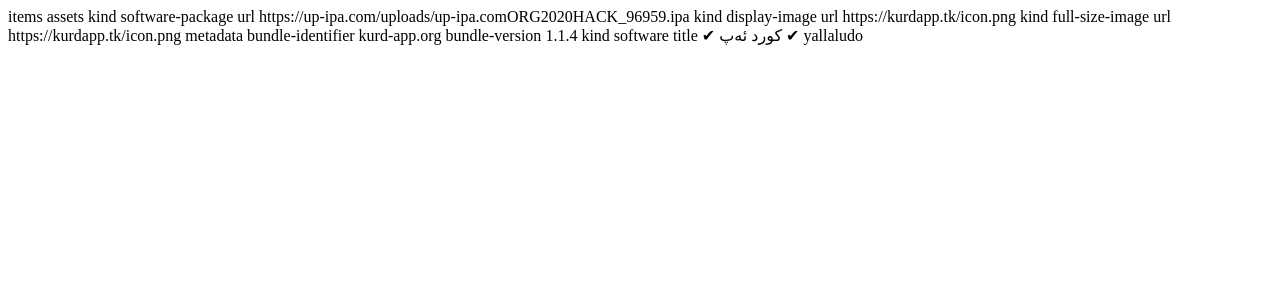
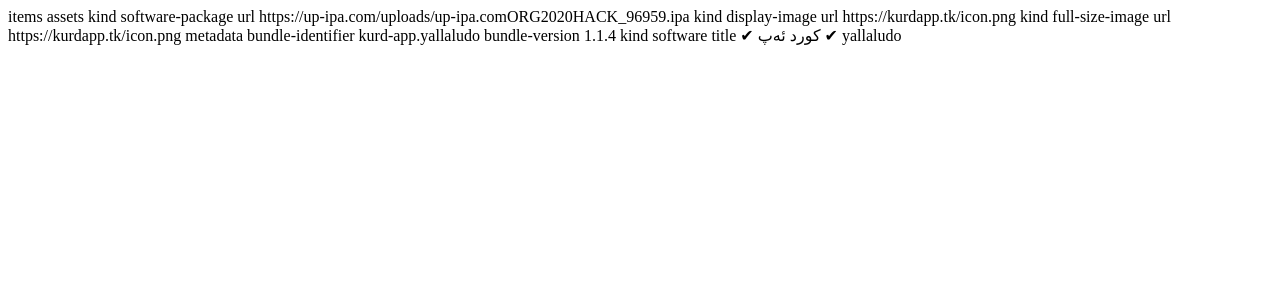
Before and after one commit to ashtemzere/n, a PHP site: page /plist/yallaludo.php in a window 1280 px wide. Shown: the top 300 px of the page. Run offline with PHP 8.4, Linux system fonts and the light colour scheme.

Commit message:
Update yallaludo.php

```diff
--- a/plist/yallaludo.php
+++ b/plist/yallaludo.php
@@ -29,7 +29,7 @@
 <key>metadata</key>
 <dict>
 <key>bundle-identifier</key>
-<string>kurd-app.org</string>
+<string>kurd-app.yallaludo</string>
 <key>bundle-version</key>
 <string>1.1.4</string>
 <key>kind</key>
```
